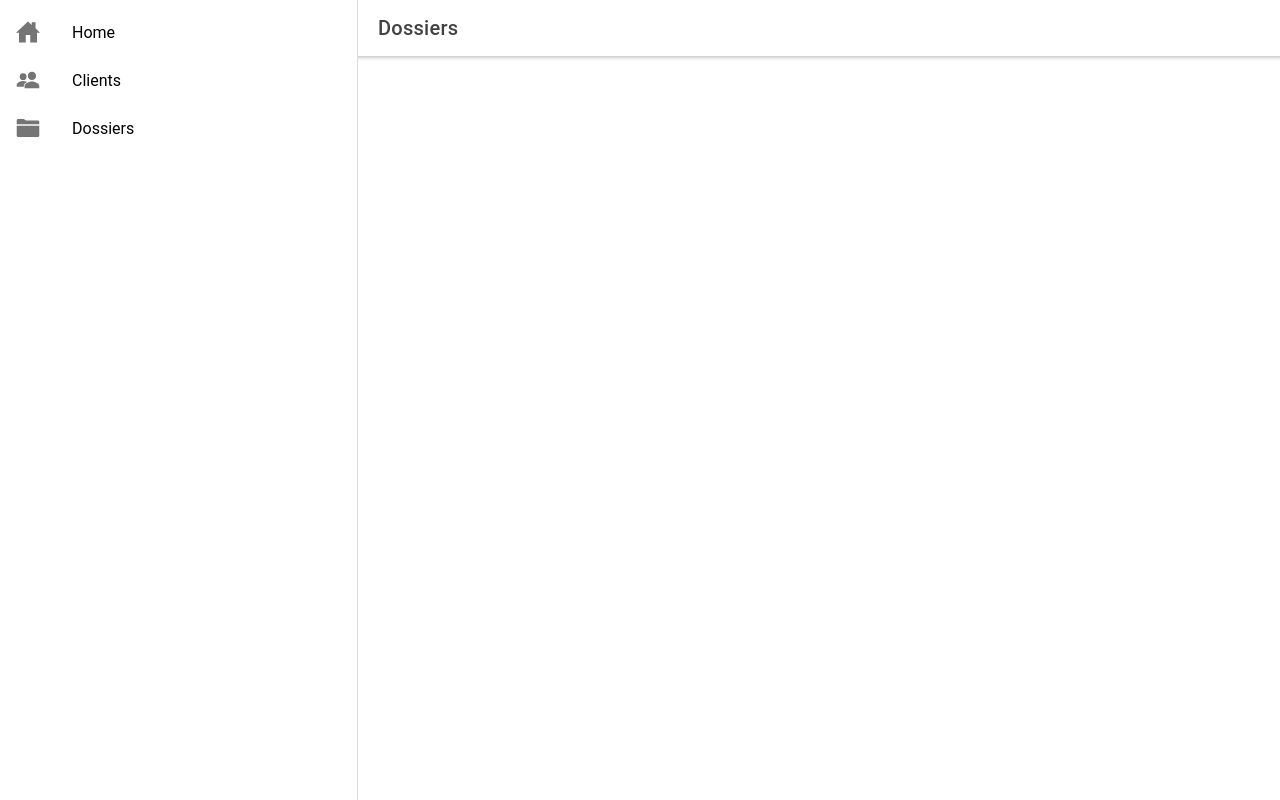
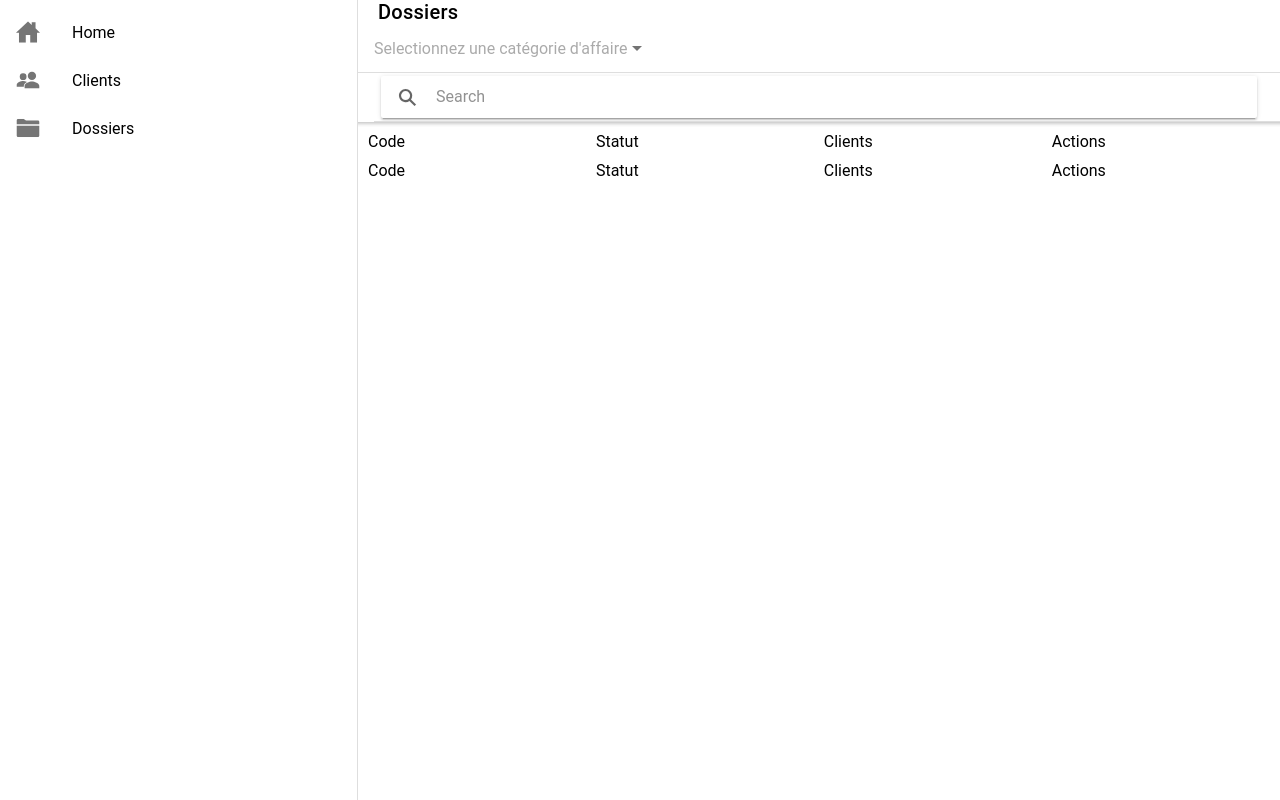
Before and after one commit to idlbi3u/PJTUT2-FrondEnd, a React (Create React App) app: page /records in a window 1280 px wide. Built offline with nearby package versions, Linux system fonts and the light colour scheme.

Commit message:
new commit

```diff
--- a/package.json
+++ b/package.json
@@ -28,7 +28,6 @@
     "react-dom": "^17.0.1",
     "react-router": "^5.2.0",
     "react-router-dom": "^5.2.0",
-    "react-scripts": "^5.0.0",
     "typescript": "^4.1.3",
     "web-vitals": "^0.2.4",
     "workbox-background-sync": "^5.1.4",
@@ -72,7 +71,8 @@
     "@capacitor/cli": "3.4.3",
     "concurrently": "^7.0.0",
     "electron": "^17.1.2",
-    "electron-is-dev": "^2.0.0"
+    "electron-is-dev": "^2.0.0",
+    "react-scripts": "5.0.0"
   },
   "description": "An Ionic project"
 }
--- a/src/pages/Clients/Clients.tsx
+++ b/src/pages/Clients/Clients.tsx
@@ -20,15 +20,13 @@ const Clients: React.FC = () =>
 
                 <IonGrid>
                     <IonRow>
-                        <IonCol>Code</IonCol>
-                        <IonCol>Statut</IonCol>
-                        <IonCol>Clients</IonCol>
+                        <IonCol>Nom</IonCol>
+                        <IonCol>Affaires associées</IonCol>
                         <IonCol>Actions</IonCol>
                     </IonRow>
                     <IonRow>
-                        <IonCol>Code</IonCol>
-                        <IonCol>Statut</IonCol>
-                        <IonCol>Clients</IonCol>
+                        <IonCol>Nom</IonCol>
+                        <IonCol>Affaires associées</IonCol>
                         <IonCol>Actions</IonCol>
                     </IonRow>
 
--- a/src/pages/Records/Records.tsx
+++ b/src/pages/Records/Records.tsx
@@ -1,16 +1,51 @@
-import { IonHeader, IonPage, IonTitle, IonToolbar } from '@ionic/react';
-import React from 'react';
+import { IonCol, IonContent, IonGrid, IonHeader, IonItem, IonPage, IonRow, IonSearchbar, IonSelect, IonSelectOption, IonTitle, IonToolbar } from '@ionic/react';
+import React, { useState } from 'react';
 
+
+interface Record {
+    id: number;
+
+}
 
 const Records: React.FC = () =>
 {
+    const [records, setRecords] = useState<Record[]>([]);
     return (
         <IonPage>
             <IonHeader>
-                <IonToolbar>
-                    <IonTitle>Dossiers</IonTitle>
+            <IonTitle>Dossiers</IonTitle>
+            <IonToolbar>
+                <IonItem>
+                        <IonSelect placeholder="Selectionnez une catégorie d'affaire">
+                        <IonSelectOption value="AllBusiness">Afficher affaires en cours et cloturées</IonSelectOption>
+                        <IonSelectOption value="OnGoingBusiness">Afficher affaires en cours</IonSelectOption>
+                        <IonSelectOption value="CompletedBusiness">Afficher affaires cloturées</IonSelectOption>
+                        </IonSelect>
+                    </IonItem>
+                    <IonItem>
+
+                        <IonSearchbar></IonSearchbar>
+                    </IonItem>
                 </IonToolbar>
             </IonHeader>
+            <IonContent>
+
+                <IonGrid>
+                    <IonRow>
+                        <IonCol>Code</IonCol>
+                        <IonCol>Statut</IonCol>
+                        <IonCol>Clients</IonCol>
+                        <IonCol>Actions</IonCol>
+                    </IonRow>
+                    <IonRow>
+                        <IonCol>Code</IonCol>
+                        <IonCol>Statut</IonCol>
+                        <IonCol>Clients</IonCol>
+                        <IonCol>Actions</IonCol>
+                    </IonRow>
+
+                </IonGrid>
+            </IonContent>
         </IonPage>
     );
 }
```
Also changed, not shown: 1 other file (tests, documents, lock files or other folders).
